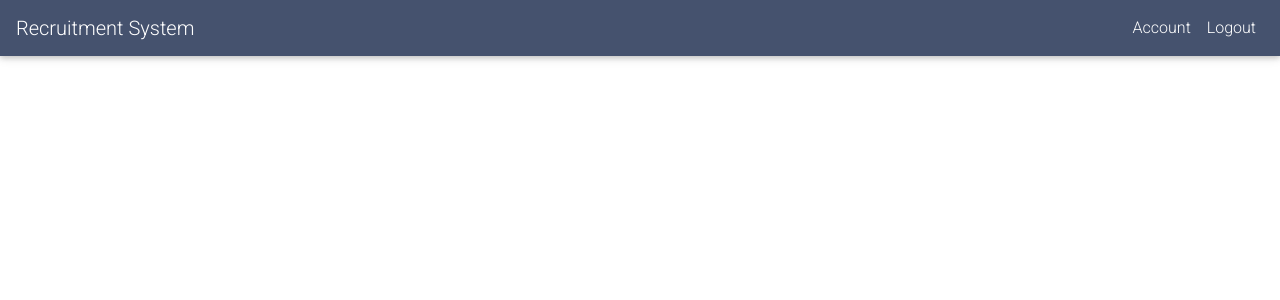
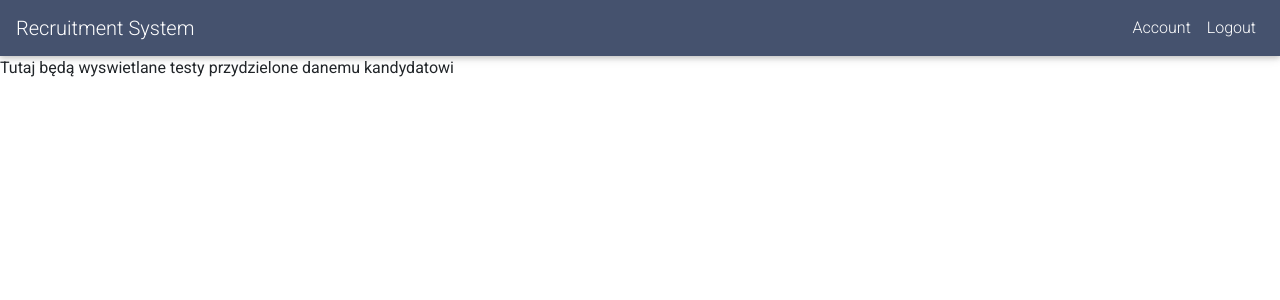
Before and after one commit to lodz-university-of-technology-masi/dropdatabase, a React (Create React App) app in the folder react-recruitment-system/: page / in a window 1280 px wide. Shown: the top 300 px of the page. Built offline with nearby package versions, Linux system fonts and the light colour scheme; no server answers; sample sign-in values are in the browser's storage; what aws-amplify would draw is missing.

Commit message:
Add CandidateTestsPage + change routes + add JsDoc

```diff
--- a/react-recruitment-system/src/main/Routes.js
+++ b/react-recruitment-system/src/main/Routes.js
@@ -16,9 +16,9 @@ import RegisterPage from "../page/register-page/RegisterPage";
 import CandidateListPage from "../page/candidate-list-page/CandidateListPage";
 import DisplayTestPage from "../page/display-test-page/DisplayTestPage";
 import UpdateTestPage from "../page/update-test-page/UpdateTestPage";
-import {NotFoundPage} from "../page/not-found-page/NotFoundPage";
 import {CreateTestPage} from "../page/create-test-page/CreateTestPage";
 import PrivateRoute from "../component/private-route/PrivateRoute";
+import CandidateTestsPage from "../page/candidate-tests-page/CandidateTestsPage";
 
 export const Routes = (props) => {
 
@@ -38,10 +38,9 @@ export const Routes = (props) => {
         </>
       )
     } else if (isUserLoggedIn && !isRecruiter) {
-      //TODO CHANGE COMPONENT IN HOME_PATH
       return (
         <>
-          <PrivateRoute exact path={HOME_PATH} component={DisplayTestPage}/>
+          <PrivateRoute exact path={HOME_PATH} component={CandidateTestsPage}/>
           <PrivateRoute exact path={PROFILE_PATH} component={ProfilePage}/>
         </>
       );
@@ -60,8 +59,6 @@ export const Routes = (props) => {
   return (
     <Switch>
       {renderPrivateRoutes(state.isUserLoggedIn, Boolean(Number(state.userAccountType)))}
-
-      <PrivateRoute component={NotFoundPage}/>
     </Switch>
   );
 };
--- /dev/null
+++ b/react-recruitment-system/src/page/candidate-tests-page/CandidateTestsPage.js
@@ -0,0 +1,21 @@
+import React from "react";
+
+/**
+ * This page is for displaying assigned tests for selected candidate.
+ * @param props
+ * @returns {*}
+ * @constructor
+ */
+export const CandidateTestsPage = (props) => {
+
+  /*----------------------- VARIABLE REGION -----------------------*/
+
+  /*------------------------ RETURN REGION ------------------------*/
+  return (
+    <>
+      Tutaj będą wyswietlane testy przydzielone danemu kandydatowi
+    </>
+  );
+};
+
+export default CandidateTestsPage;
--- a/react-recruitment-system/src/page/create-test-page/CreateTestPage.js
+++ b/react-recruitment-system/src/page/create-test-page/CreateTestPage.js
@@ -6,6 +6,12 @@ import "./CreateTestPage.css";
 import DisplayQuestions from "../../component/display-questions/DisplayQuestions";
 import AddQuestion from "../../component/add-question/AddQuestion";
 
+/**
+ * This page is for creating test, it is available only for recruiter
+ * @param props
+ * @returns {*}
+ * @constructor
+ */
 export const CreateTestPage = (props) => {
 
   /*----------------------- VARIABLE REGION -----------------------*/
```
Also changed, not shown: react-recruitment-system/src/page/candidate-list-page/CandidateListPage.js (+8 -1 lines), react-recruitment-system/src/page/display-test-page/DisplayTestPage.js (+7 -0 lines).
